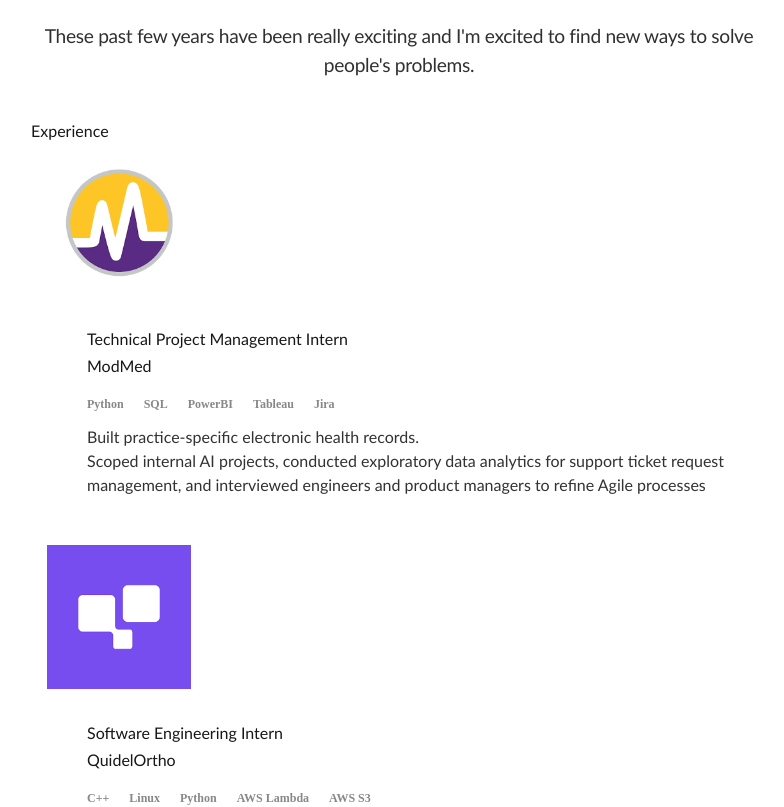
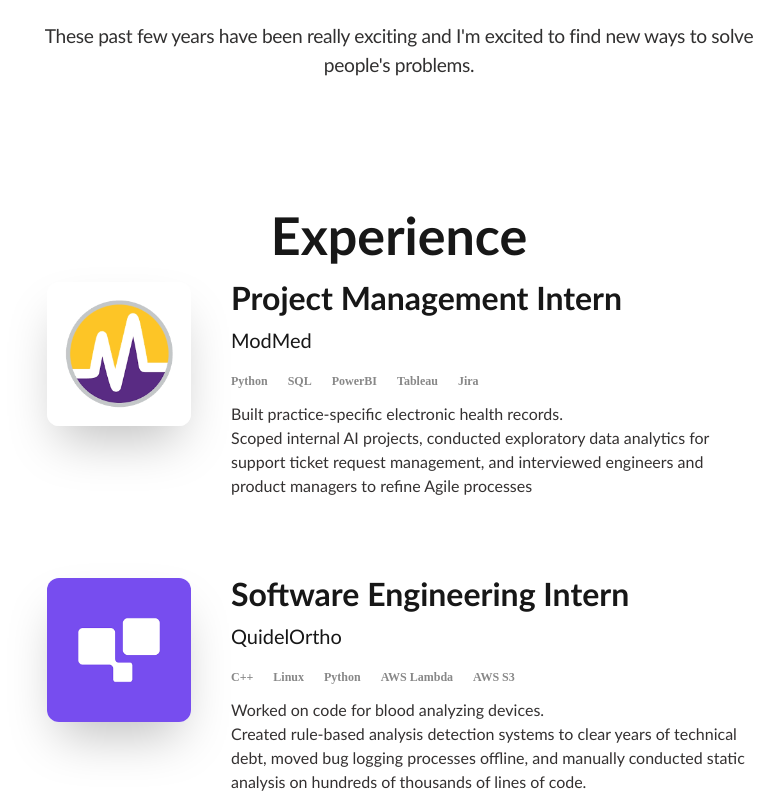
Before and after one commit to evanhadam/personal-website, a Next.js app: page / in a window 1280 px wide. Shown: the part 747-1554 px from the top of the page, without its empty margins (241-1025 px from the left). Built offline with nearby package versions, Linux system fonts and the light colour scheme.

Commit message:
exp card fomratted

```diff
--- a/components/Card.tsx
+++ b/components/Card.tsx
@@ -1,6 +1,6 @@
 import React from 'react';
 import Spacer from './Spacer'
-import { H1, H2, H3, H4, H5, H6, Tag, Code, Text } from './Titles'
+import { H2, H4, Tag, Code, Text } from './Titles'
 
 interface CardProps {
     header: string;
--- a/components/ExperienceCard.tsx
+++ b/components/ExperienceCard.tsx
@@ -2,6 +2,7 @@
 import Card from './Card';
 import CenteredContainer from './CenteredContainer';
 import Icon from './Icon';
+import styles from '../styles/Card.module.css';
 
 interface ExperienceCardProps {
     header: string;
@@ -15,14 +16,12 @@
 export default function ExperienceCard(props: ExperienceCardProps){
     return (
         <CenteredContainer>
-        <div>
-            <div className="flex flex-col md:flex-row mb-8 w-full">
-                <div className="flex-none">
-                    <Icon
-                    imageUrl={props.imageLink}
-                    alt={props.imageAlt}
-                    />
-                </div>
+        <div className="flex flex md:flex-row mb-8 w-full">
+            <div className="flex-none">
+                <Icon
+                imageUrl={props.imageLink}
+                alt={props.imageAlt}
+                />
             </div>
             <div className="flex-auto mt-5 mb-10 md:ml-10 md:mt-0">
                 <Card
--- a/components/HomeHeader.tsx
+++ b/components/HomeHeader.tsx
@@ -17,6 +17,7 @@
                 <div className={styles.imageContainer}>
                     <Image
                         src="/headshot-cropped.png"
+                        sizes='20vw, 20vw'
                         layout="fill"
                         alt="This is Evan Hadam, the guy who made this website"
                         priority
--- a/components/Icon.tsx
+++ b/components/Icon.tsx
@@ -8,12 +8,12 @@
 
 export default function Icon(props: iconProps) {
     return (
-        <div className="rounded-3x1 w-36 h-36 max-w-xl m-0 mt-2 object-cover">
+        <div className="flex rounded-3x1 w-36 h-36 max-w-xl m-0 mt-2 object-cover">
             <Image
-                className="rounded-3x1"
+                className="rounded-xl overflow-hidden shadow-2xl"
                 src={props.imageUrl}
                 alt={props.alt}
-                width='300'
+                width='144'
                 height='144'
             />
         </div>
--- a/pages/index.tsx
+++ b/pages/index.tsx
@@ -42,10 +42,11 @@
       </div>
       <Spacer bottom={40} />
       <div id="experience">
+      <div style={{ padding: '3vw' }} />
         <CenteredContainer>
-          <H1>Experience</H1>
+          <H1 centered>Experience</H1>
           <ExperienceCard
-          header='Technical Project Management Intern'
+          header='Project Management Intern'
           subheader='ModMed'
           codeTags={['Python', 'SQL', 'PowerBI', 'Tableau', 'Jira']}
           content={['Built practice-specific electronic health records.', 'Scoped internal AI projects, conducted exploratory data analytics for support ticket request management, and interviewed engineers and product managers to refine Agile processes']}
--- a/styles/globals.css
+++ b/styles/globals.css
@@ -26,4 +26,25 @@
   text-align: left;
   color: #343131;
   font-family: 'Gill Sans', -apple-system, BlinkMacSystemFont, "Segoe UI", "Roboto", "Oxygen", "Ubuntu", "Cantarell", "Fira Sans", "Droid Sans", "Helvetica Neue", sans-serif;
+  word-break: break-word;
+  font-size: 16px;
+  font-weight: 400;
 }
+
+h1 {
+  font-size: 52px;
+  font-weight: 800;
+}
+
+h2 {
+  font-size: 32px;
+  font-weight: 600;
+}
+
+h4 {
+  font-size: 20px;
+  font-weight: 400;
+
+  margin-top: 40px;
+  margin-bottom: 40px;
+}
```
